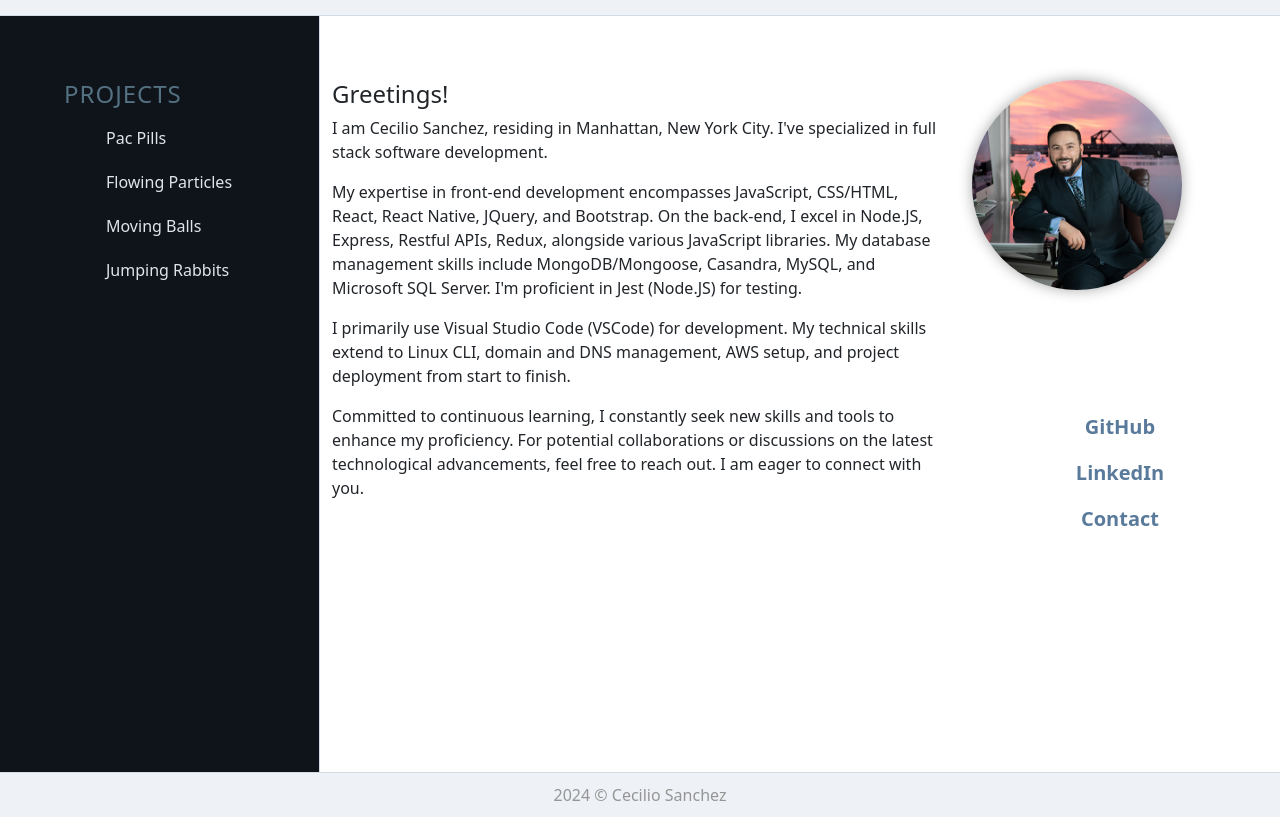
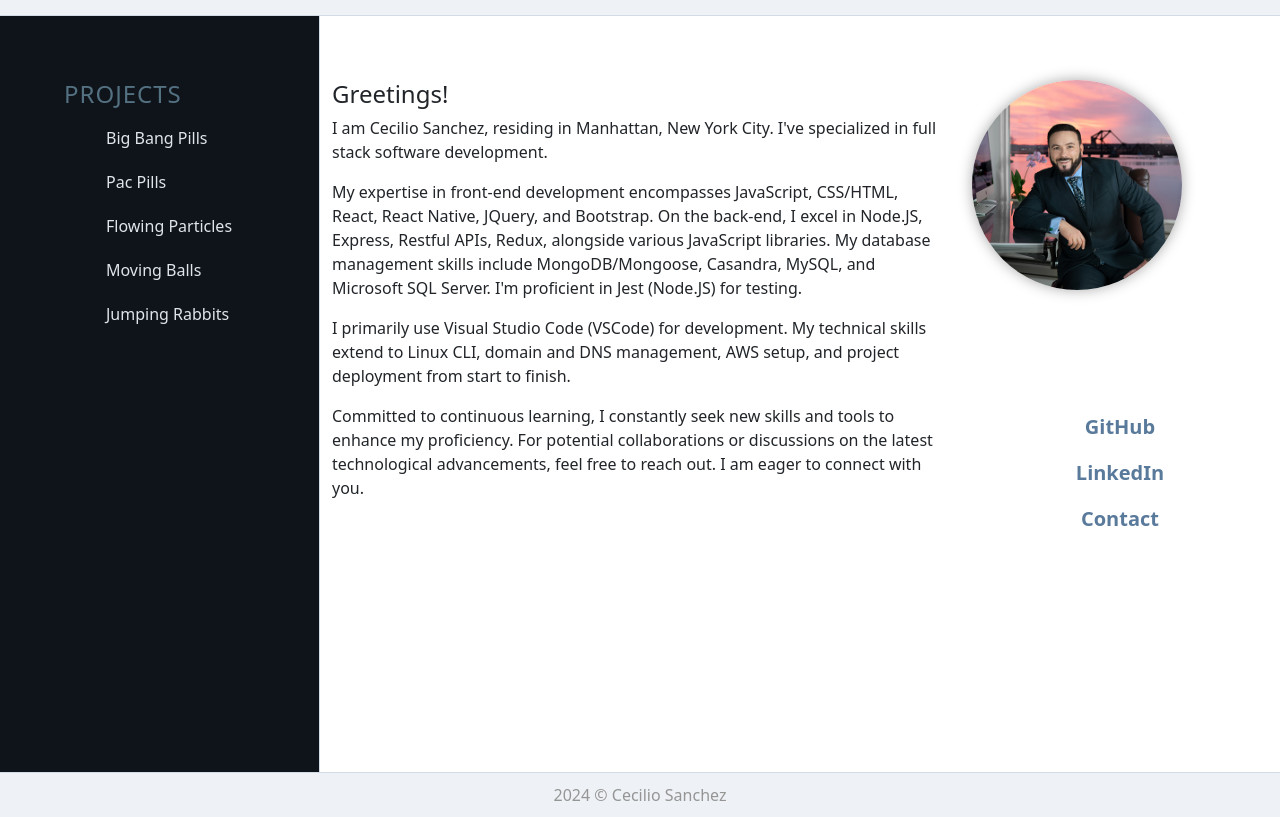
Before and after one commit to ceciliosanchez/ceciliosanchez.github.io, a plain HTML site: page index.html in a window 1280 px wide. Shown: the part 87-904 px from the top of the page. Drawn offline with nearby package versions, Linux system fonts and the light colour scheme; a script that the page names is missing.

Commit message:
Update index.html

```diff
--- a/index.html
+++ b/index.html
@@ -25,11 +25,11 @@
                     <li><a href="#">Moving Eyes</a></li>
                     <li><a href="#">Pac-Man Factory</a></li>
                     -->
+                    <li><a href="https://ceciliosanchez.com/github/xpro/big_bang_pills/bigBang.html" target="_blank">Big Bang Pills</a></li>
                     <li><a href="https://ceciliosanchez.com/github/xpro/pac_pills/pac-pills.html" target="_blank">Pac Pills</a></li>
                     <li><a href="https://ceciliosanchez.com/github/xpro/moving_particles/one-dimension-motion.html" target="_blank">Flowing Particles</a></li>
                     <li><a href="https://ceciliosanchez.com/github/xpro/moving_balls/ball.html" target="_blank">Moving Balls</a></li>
                     <li><a href="https://ceciliosanchez.com/github/xpro/jumping_rabbits/jumping.html" target="_blank">Jumping Rabbits</a></li>
-
                 </ul>
             </aside>
             <main class="col-sm-6 content">
```
